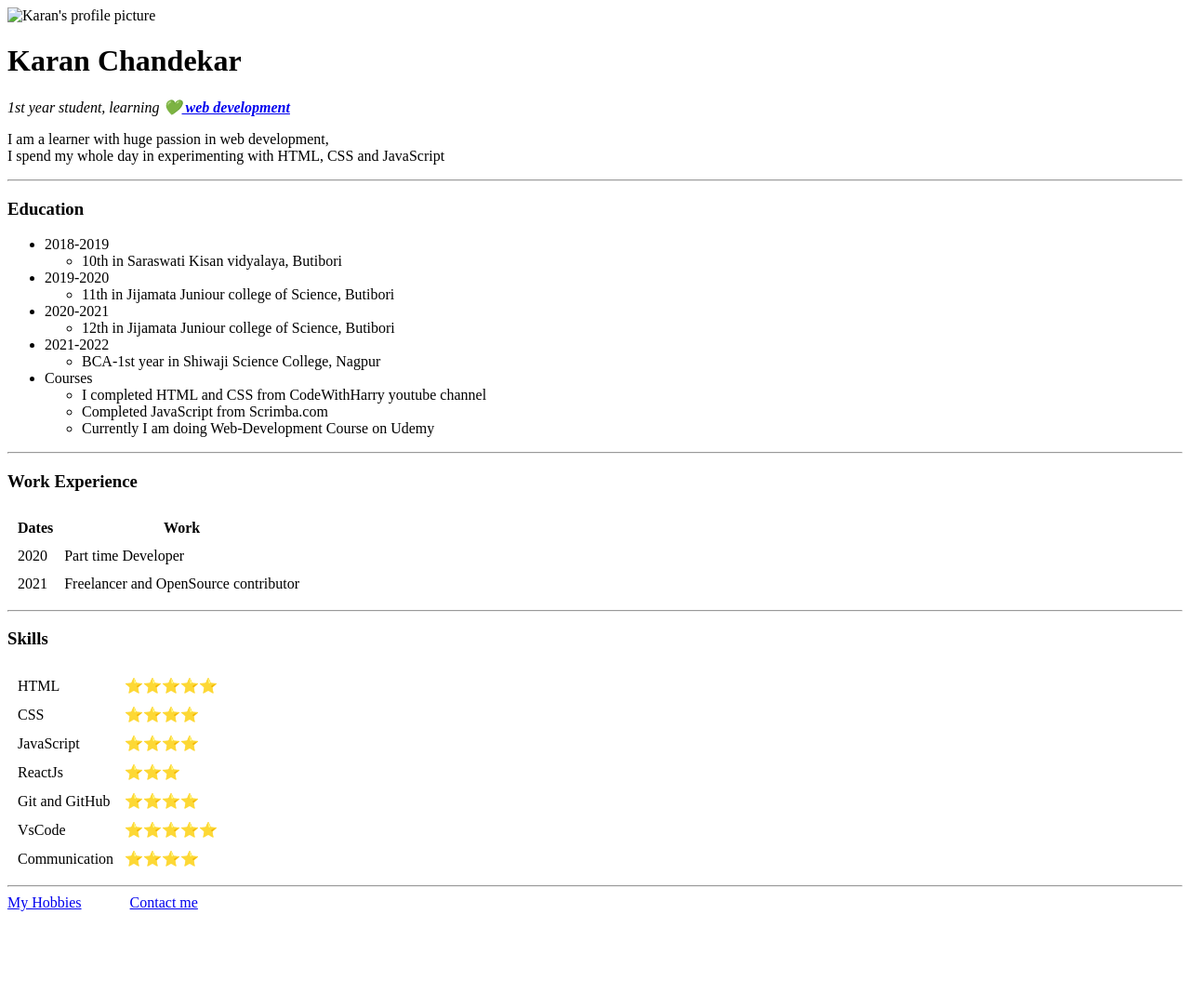
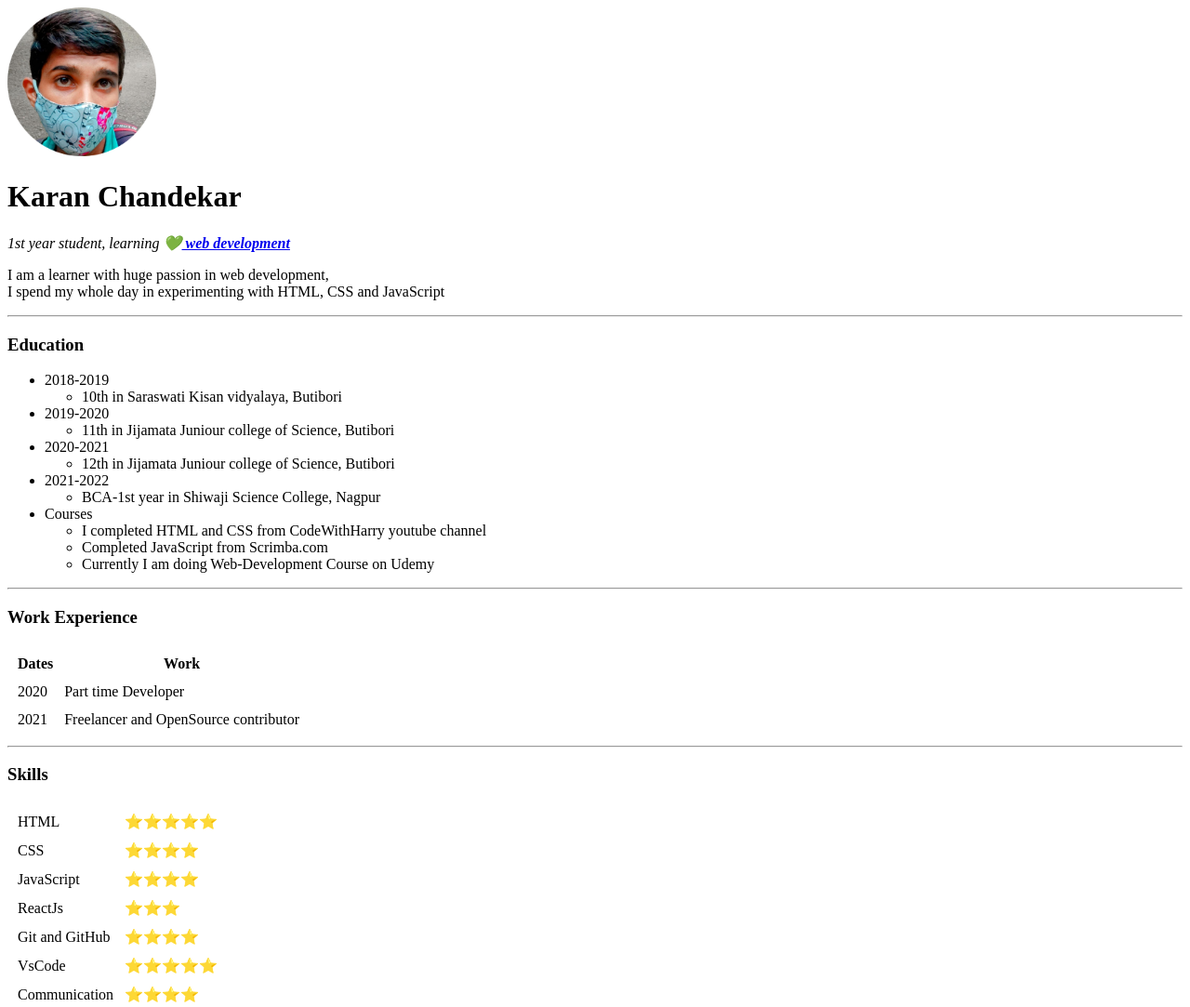
Before and after one commit to KaranChandekar/CV, a plain HTML site: page index.html in a window 1280 px wide. Shown: the top 1083 px of the page at 93% size. Before the commit the page ends 988 px from the top, so only its background shows below. Drawn offline with Linux system fonts and the light colour scheme; the site is published under a folder, as on GitHub Pages, so addresses that start at the root find nothing.

Commit message:
fixing issue

```diff
--- a/index.html
+++ b/index.html
@@ -10,7 +10,7 @@
 <body>
 
     <!-- Learning HTML Tables  -->
-    <img width="160 px" src="/images/profileLogo.png" alt="Karan's profile picture">
+    <img width="160 px" src="images/profileLogo.png" alt="Karan's profile picture">
     <h1>Karan Chandekar</h1>
     <p><em>1st year student, learning 💚<strong><a href="https://www.w3schools.com/whatis/" target="_blank"> web development</a></strong></em></p>
     <p>I am a learner with huge passion in web development,<br> I spend my whole day in experimenting with HTML, CSS and JavaScript</p>
```
Also changed, not shown: day 2 11.45 am.png (deleted), 1 other file.
